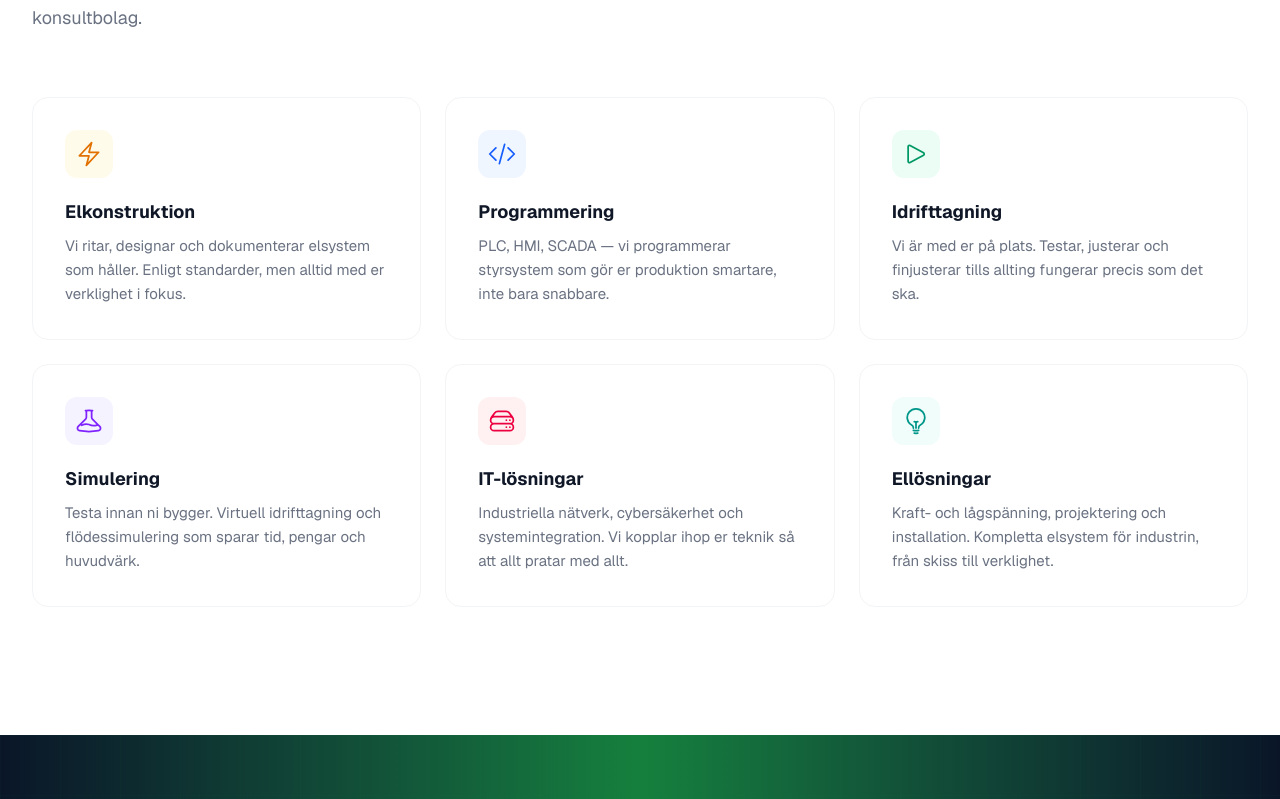
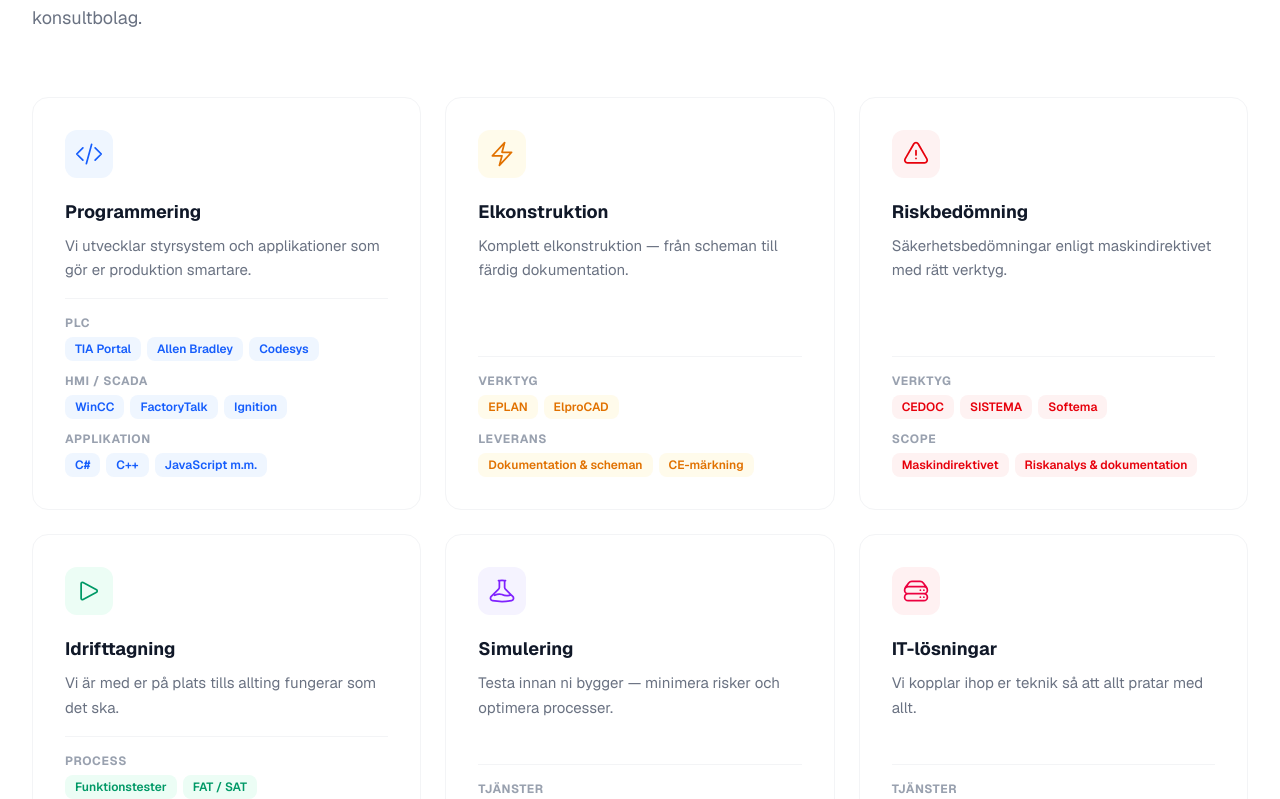
Before and after one commit to simitskf-boop/conrohemsida, a Next.js app: page / in a window 1280 px wide. Shown: the part 1102-1901 px from the top of the page. Built offline with nearby package versions, Linux system fonts and the light colour scheme.

Commit message:
Lägg till understrukturer per tjänst + ny Riskbedömning-sektion

```diff
--- a/src/app/page.tsx
+++ b/src/app/page.tsx
@@ -1,8 +1,28 @@
 const services = [
   {
+    title: "Programmering",
+    description: "Vi utvecklar styrsystem och applikationer som gör er produktion smartare.",
+    subs: [
+      { heading: "PLC", items: ["TIA Portal", "Allen Bradley", "Codesys"] },
+      { heading: "HMI / SCADA", items: ["WinCC", "FactoryTalk", "Ignition"] },
+      { heading: "Applikation", items: ["C#", "C++", "JavaScript m.m."] },
+    ],
+    icon: (
+      <svg className="h-7 w-7" fill="none" stroke="currentColor" viewBox="0 0 24 24" strokeWidth={1.5}>
+        <path strokeLinecap="round" strokeLinejoin="round" d="M17.25 6.75L22.5 12l-5.25 5.25m-10.5 0L1.5 12l5.25-5.25m7.5-3l-4.5 16.5" />
+      </svg>
+    ),
+    color: "from-blue-400 to-indigo-500",
+    bgColor: "bg-blue-50",
+    textColor: "text-blue-600",
+  },
+  {
     title: "Elkonstruktion",
-    description:
-      "Vi ritar, designar och dokumenterar elsystem som håller. Enligt standarder, men alltid med er verklighet i fokus.",
+    description: "Komplett elkonstruktion — från scheman till färdig dokumentation.",
+    subs: [
+      { heading: "Verktyg", items: ["EPLAN", "ElproCAD"] },
+      { heading: "Leverans", items: ["Dokumentation & scheman", "CE-märkning"] },
+    ],
     icon: (
       <svg className="h-7 w-7" fill="none" stroke="currentColor" viewBox="0 0 24 24" strokeWidth={1.5}>
         <path strokeLinecap="round" strokeLinejoin="round" d="M3.75 13.5l10.5-11.25L12 10.5h8.25L9.75 21.75 12 13.5H3.75z" />
@@ -13,22 +33,28 @@ const services = [
     textColor: "text-amber-600",
   },
   {
-    title: "Programmering",
-    description:
-      "PLC, HMI, SCADA — vi programmerar styrsystem som gör er produktion smartare, inte bara snabbare.",
+    title: "Riskbedömning",
+    description: "Säkerhetsbedömningar enligt maskindirektivet med rätt verktyg.",
+    subs: [
+      { heading: "Verktyg", items: ["CEDOC", "SISTEMA", "Softema"] },
+      { heading: "Scope", items: ["Maskindirektivet", "Riskanalys & dokumentation"] },
+    ],
     icon: (
       <svg className="h-7 w-7" fill="none" stroke="currentColor" viewBox="0 0 24 24" strokeWidth={1.5}>
-        <path strokeLinecap="round" strokeLinejoin="round" d="M17.25 6.75L22.5 12l-5.25 5.25m-10.5 0L1.5 12l5.25-5.25m7.5-3l-4.5 16.5" />
+        <path strokeLinecap="round" strokeLinejoin="round" d="M12 9v3.75m-9.303 3.376c-.866 1.5.217 3.374 1.948 3.374h14.71c1.73 0 2.813-1.874 1.948-3.374L13.949 3.378c-.866-1.5-3.032-1.5-3.898 0L2.697 16.126zM12 15.75h.007v.008H12v-.008z" />
       </svg>
     ),
-    color: "from-blue-400 to-indigo-500",
-    bgColor: "bg-blue-50",
-    textColor: "text-blue-600",
+    color: "from-red-400 to-rose-500",
+    bgColor: "bg-red-50",
+    textColor: "text-red-600",
   },
   {
     title: "Idrifttagning",
-    description:
-      "Vi är med er på plats. Testar, justerar och finjusterar tills allting fungerar precis som det ska.",
+    description: "Vi är med er på plats tills allting fungerar som det ska.",
+    subs: [
+      { heading: "Process", items: ["Funktionstester", "FAT / SAT"] },
+      { heading: "Leverans", items: ["On-site idrifttagning", "Optimering & finjustering"] },
+    ],
     icon: (
       <svg className="h-7 w-7" fill="none" stroke="currentColor" viewBox="0 0 24 24" strokeWidth={1.5}>
         <path strokeLinecap="round" strokeLinejoin="round" d="M5.25 5.653c0-.856.917-1.398 1.667-.986l11.54 6.347a1.125 1.125 0 010 1.972l-11.54 6.347a1.125 1.125 0 01-1.667-.986V5.653z" />
@@ -40,8 +66,10 @@ const services = [
   },
   {
     title: "Simulering",
-    description:
-      "Testa innan ni bygger. Virtuell idrifttagning och flödessimulering som sparar tid, pengar och huvudvärk.",
+    description: "Testa innan ni bygger — minimera risker och optimera processer.",
+    subs: [
+      { heading: "Tjänster", items: ["Virtuell idrifttagning", "Flödessimulering", "Digital tvilling"] },
+    ],
     icon: (
       <svg className="h-7 w-7" fill="none" stroke="currentColor" viewBox="0 0 24 24" strokeWidth={1.5}>
         <path strokeLinecap="round" strokeLinejoin="round" d="M9.75 3.104v5.714a2.25 2.25 0 01-.659 1.591L5 14.5M9.75 3.104c-.251.023-.501.05-.75.082m.75-.082a24.301 24.301 0 014.5 0m0 0v5.714c0 .597.237 1.17.659 1.591L19.8 15.3M14.25 3.104c.251.023.501.05.75.082M19.8 15.3l-1.57.393A9.065 9.065 0 0112 15a9.065 9.065 0 00-6.23.693L5 14.5m14.8.8l1.402 1.402c1.232 1.232.65 3.318-1.067 3.611A48.309 48.309 0 0112 21c-2.773 0-5.491-.235-8.135-.687-1.718-.293-2.3-2.379-1.067-3.61L5 14.5" />
@@ -53,8 +81,10 @@ const services = [
   },
   {
     title: "IT-lösningar",
-    description:
-      "Industriella nätverk, cybersäkerhet och systemintegration. Vi kopplar ihop er teknik så att allt pratar med allt.",
+    description: "Vi kopplar ihop er teknik så att allt pratar med allt.",
+    subs: [
+      { heading: "Tjänster", items: ["Industriella nätverk", "Cybersäkerhet (OT/IT)", "Systemintegration"] },
+    ],
     icon: (
       <svg className="h-7 w-7" fill="none" stroke="currentColor" viewBox="0 0 24 24" strokeWidth={1.5}>
         <path strokeLinecap="round" strokeLinejoin="round" d="M5.25 14.25h13.5m-13.5 0a3 3 0 01-3-3m3 3a3 3 0 100 6h13.5a3 3 0 100-6m-16.5-3a3 3 0 013-3h13.5a3 3 0 013 3m-19.5 0a4.5 4.5 0 01.9-2.7L5.737 5.1a3.375 3.375 0 012.7-1.35h7.126c1.062 0 2.062.5 2.7 1.35l2.587 3.45a4.5 4.5 0 01.9 2.7m0 0a3 3 0 01-3 3m0 3h.008v.008h-.008V17.25zm0-6h.008v.008h-.008v-.008zm-3 6h.008v.008h-.008V17.25zm0-6h.008v.008h-.008v-.008z" />
@@ -66,8 +96,10 @@ const services = [
   },
   {
     title: "Ellösningar",
-    description:
-      "Kraft- och lågspänning, projektering och installation. Kompletta elsystem för industrin, från skiss till verklighet.",
+    description: "Kompletta elsystem för industrin — från skiss till verklighet.",
+    subs: [
+      { heading: "Tjänster", items: ["Kraft- & lågspänning", "Projektering & installation", "Automationsskåp"] },
+    ],
     icon: (
       <svg className="h-7 w-7" fill="none" stroke="currentColor" viewBox="0 0 24 24" strokeWidth={1.5}>
         <path strokeLinecap="round" strokeLinejoin="round" d="M12 18v-5.25m0 0a6.01 6.01 0 001.5-.189m-1.5.189a6.01 6.01 0 01-1.5-.189m3.75 7.478a12.06 12.06 0 01-4.5 0m3.75 2.383a14.406 14.406 0 01-3 0M14.25 18v-.192c0-.983.658-1.823 1.508-2.316a7.5 7.5 0 10-7.517 0c.85.493 1.509 1.333 1.509 2.316V18" />
@@ -179,7 +211,7 @@ export default function Home() {
               Vårt erbjudande
             </span>
             <h2 className="text-3xl sm:text-4xl lg:text-5xl font-black text-gray-900 tracking-tight">
-              Sex discipliner.
+              Sju discipliner.
               <br />
               <span className="text-gray-400">En leverantör.</span>
             </h2>
@@ -193,7 +225,7 @@ export default function Home() {
             {services.map((service) => (
               <div
                 key={service.title}
-                className="group relative p-8 rounded-2xl border border-gray-100 bg-white hover:shadow-xl transition-all duration-500 hover:-translate-y-1 overflow-hidden"
+                className="group relative p-8 rounded-2xl border border-gray-100 bg-white hover:shadow-xl transition-all duration-500 hover:-translate-y-1 overflow-hidden flex flex-col"
               >
                 <div className={`absolute top-0 right-0 w-32 h-32 bg-gradient-to-br ${service.color} opacity-0 group-hover:opacity-5 rounded-full -translate-y-1/2 translate-x-1/2 transition-opacity duration-500`} />
                 <div className={`h-12 w-12 rounded-xl ${service.bgColor} ${service.textColor} flex items-center justify-center mb-5`}>
@@ -202,9 +234,28 @@ export default function Home() {
                 <h3 className="text-lg font-bold text-gray-900 mb-2">
                   {service.title}
                 </h3>
-                <p className="text-gray-500 leading-relaxed text-[15px]">
+                <p className="text-gray-500 leading-relaxed text-[15px] mb-4">
                   {service.description}
                 </p>
+                <div className="mt-auto space-y-3 pt-4 border-t border-gray-100">
+                  {service.subs.map((sub) => (
+                    <div key={sub.heading}>
+                      <p className="text-xs font-bold text-gray-400 uppercase tracking-wider mb-1.5">
+                        {sub.heading}
+                      </p>
+                      <div className="flex flex-wrap gap-1.5">
+                        {sub.items.map((item) => (
+                          <span
+                            key={item}
+                            className={`inline-block px-2.5 py-1 rounded-lg text-xs font-semibold ${service.bgColor} ${service.textColor}`}
+                          >
+                            {item}
+                          </span>
+                        ))}
+                      </div>
+                    </div>
+                  ))}
+                </div>
               </div>
             ))}
           </div>
--- a/src/components/Footer.tsx
+++ b/src/components/Footer.tsx
@@ -1,6 +1,7 @@
 const services = [
+  "Programmering",
   "Elkonstruktion",
-  "Programmering",
+  "Riskbedömning",
   "Idrifttagning",
   "Simulering",
   "IT-lösningar",
```
